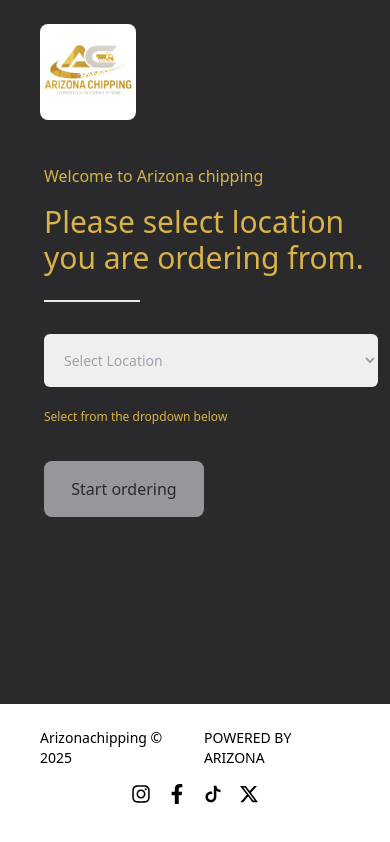
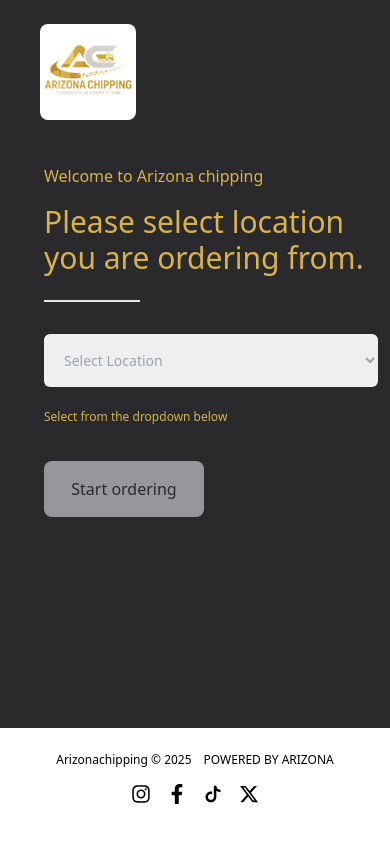
Before and after one commit to code-ever/chippings, a React (Create React App) app: page / in a window 390 px wide. Built offline with nearby package versions, Linux system fonts and the light colour scheme.

Commit message:
Fix background image and improve

```diff
--- a/src/Component/Footer.jsx
+++ b/src/Component/Footer.jsx
@@ -8,7 +8,7 @@
     return (
         <div className='bg-white py-6 w-full mt-auto absolute bottom-0'>
             <div className='md:flex justify-between items-center px-10 gap-y-4'>
-                <div className='flex items-center gap-x-3 justify-center md:justify-start text-sm'>
+                <div className='flex items-center gap-x-3 justify-center md:justify-start text-xs md:text-sm'>
                     Arizonachipping © 2025 <p className='uppercase'>powered by arizona</p>
                 </div>
                 <div className='flex gap-x-4 py-4 md:py-1 justify-center md:justify-start'>
```
